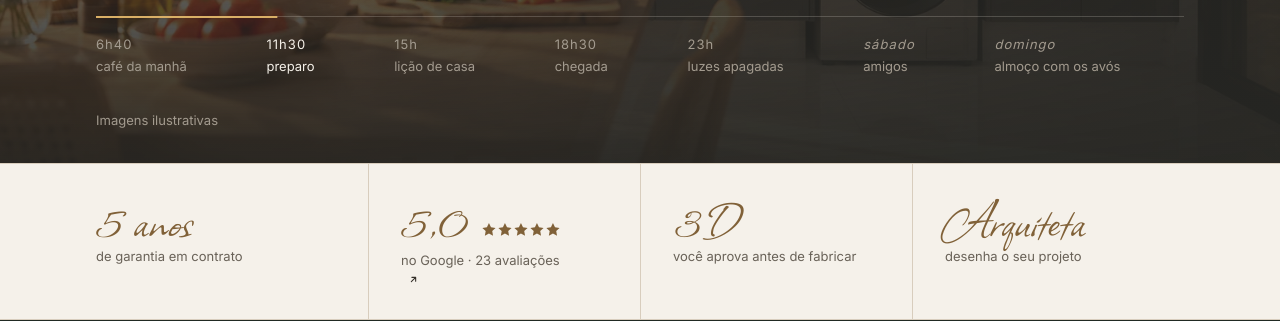
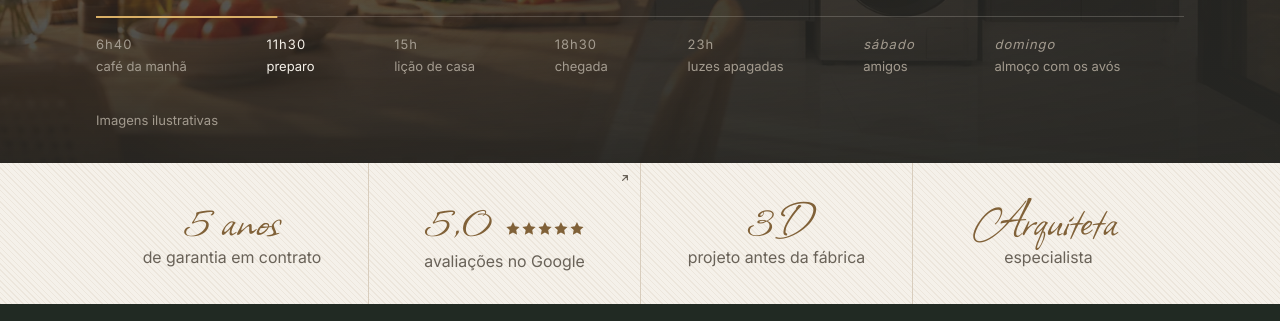
Before and after one commit to println/orvanno-site, a plain HTML site: page index.html in a window 1280 px wide. Shown: the part 637-958 px from the top of the page. Drawn offline with Linux system fonts and the light colour scheme.

Commit message:
Faixa de confiança: textos novos, letra no tamanho do site, textura a 45° e conteúdo centralizado
- 5 anos de garantia em contrato, 5,0 avaliações no Google, 3D projeto antes da fábrica, Arquiteta especialista
- Texto de baixo em 16 px (antes no tamanho de rótulo)
- Textura de linhas a 45° de ponta a ponta, sem a linha clara no alto e no pé
- Conteúdo centralizado e recuo igual nas células; seta do link do Google no canto superior direito

```diff
--- a/css/sections/trust.css
+++ b/css/sections/trust.css
@@ -1,5 +1,9 @@
 .trust {
-  border-block: 1px solid rgb(var(--line));
+  background-image: repeating-linear-gradient(
+    45deg,
+    rgba(var(--line), 0.3) 0 1px,
+    transparent 1px 4px
+  );
 }
 
 main > .trust {
@@ -14,11 +18,12 @@ main > .trust {
 }
 
 .trust-item {
-  padding: var(--space-l) var(--space-m) var(--space-l) 0;
+  position: relative;
+  padding: var(--space-l) var(--space-m);
+  text-align: center;
 }
 
 .trust-item:nth-child(even) {
-  padding-left: var(--space-m);
   border-left: 1px solid rgb(var(--line));
 }
 
@@ -29,12 +34,21 @@ main > .trust {
 .trust-item > span,
 .trust-link {
   display: grid;
+  justify-items: center;
   gap: var(--space-xs);
 }
 
 .trust-link {
   color: inherit;
   text-decoration: none;
+}
+
+.trust .trust-item .trust-link::after {
+  position: absolute;
+  top: var(--space-s);
+  right: var(--space-s);
+  margin: 0;
+  color: rgb(var(--muted));
 }
 
 .trust-value {
@@ -61,7 +75,7 @@ main > .trust {
 
 .trust-label {
   color: rgb(var(--muted));
-  font-size: var(--text-label);
+  font-size: 1rem;
   line-height: 1.4;
 }
 
@@ -81,7 +95,6 @@ main > .trust {
   }
 
   .trust-item:first-child {
-    padding-left: 0;
     border-left: 0;
   }
 }
--- a/index.html
+++ b/index.html
@@ -283,9 +283,9 @@
     <section class="trust seam" id="trust" aria-label="Credibilidade">
       <ul class="trust-list wrap">
         <li class="trust-item"><span class="trust-value">5 anos</span><span class="trust-label">de garantia em contrato</span></li>
-        <li class="trust-item"><a class="trust-link" href="https://www.google.com/maps/search/?api=1&amp;query=Orvanno%20Planejados%2C%20R.%20S%C3%A3o%20Pedro%2C%20126%2C%20Volta%20Redonda%20-%20RJ" target="_blank" rel="noopener"><span class="trust-value">5,0 <span class="trust-stars" aria-hidden="true">★★★★★</span></span><span class="trust-label">no Google · 23 avaliações</span></a></li>
-        <li class="trust-item"><span class="trust-value">3D</span><span class="trust-label">você aprova antes de fabricar</span></li>
-        <li class="trust-item"><span class="trust-value">Arquiteta</span><span class="trust-label">desenha o seu projeto</span></li>
+        <li class="trust-item"><a class="trust-link" href="https://www.google.com/maps/search/?api=1&amp;query=Orvanno%20Planejados%2C%20R.%20S%C3%A3o%20Pedro%2C%20126%2C%20Volta%20Redonda%20-%20RJ" target="_blank" rel="noopener"><span class="trust-value">5,0 <span class="trust-stars" aria-hidden="true">★★★★★</span></span><span class="trust-label">avaliações no Google</span></a></li>
+        <li class="trust-item"><span class="trust-value">3D</span><span class="trust-label">projeto antes da fábrica</span></li>
+        <li class="trust-item"><span class="trust-value">Arquiteta</span><span class="trust-label">especialista</span></li>
       </ul>
     </section>
 
```
